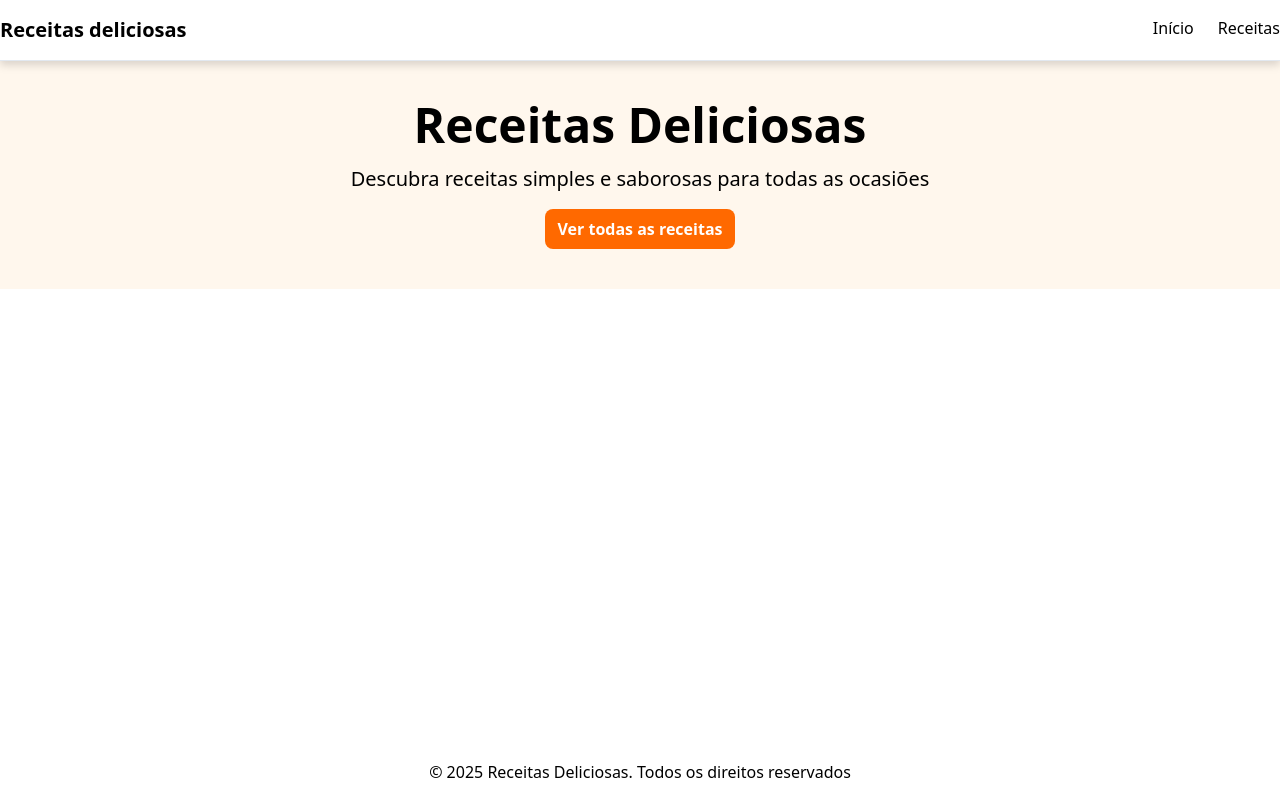
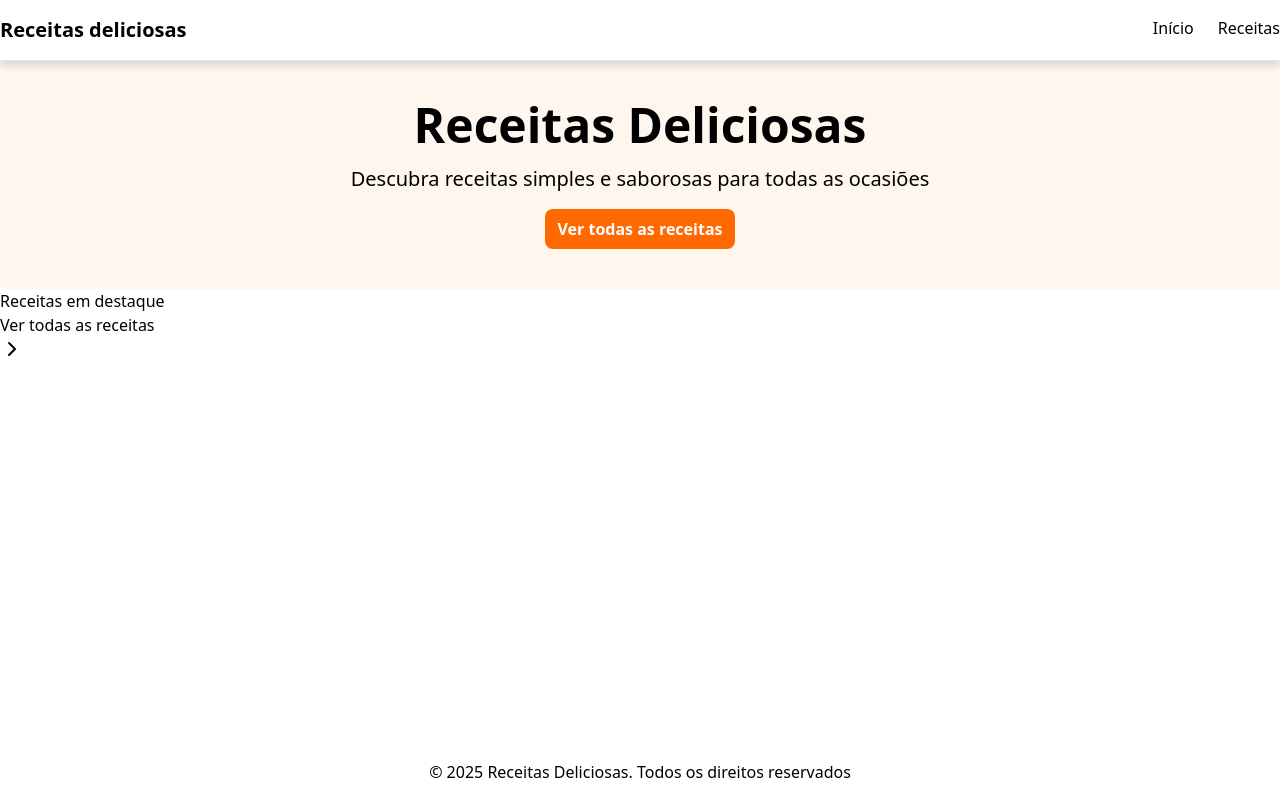
Before and after one commit to juliagarcias/receitas_byron, a Next.js app: page / in a window 1280 px wide. Built offline with nearby package versions, Linux system fonts and the light colour scheme.

Commit message:
feat: estrutura da secao receitas em destaque

```diff
--- a/package.json
+++ b/package.json
@@ -9,6 +9,7 @@
     "lint": "eslint"
   },
   "dependencies": {
+    "lucide-react": "^0.562.0",
     "next": "16.1.4",
     "react": "19.2.3",
     "react-dom": "19.2.3"
--- a/src/app/page.tsx
+++ b/src/app/page.tsx
@@ -1,3 +1,4 @@
+import { ChevronRight } from "lucide-react";
 import Link from "next/link";
 
 export default function Home() {
@@ -19,6 +20,20 @@
           </Link>
         </div>
       </section>
+
+      {/* seção receitas em destaque */}
+      <section>
+        <div className="container mx-auto">
+          <h2>Receitas em destaque</h2>
+
+          {/* cards de receitas */}
+
+          <Link href="/receitas">
+            Ver todas as receitas
+            <ChevronRight />
+          </Link>
+        </div>
+      </section>
     </main>
   );
 }
```
Also changed, not shown: 1 other file (tests, documents, lock files or other folders).
